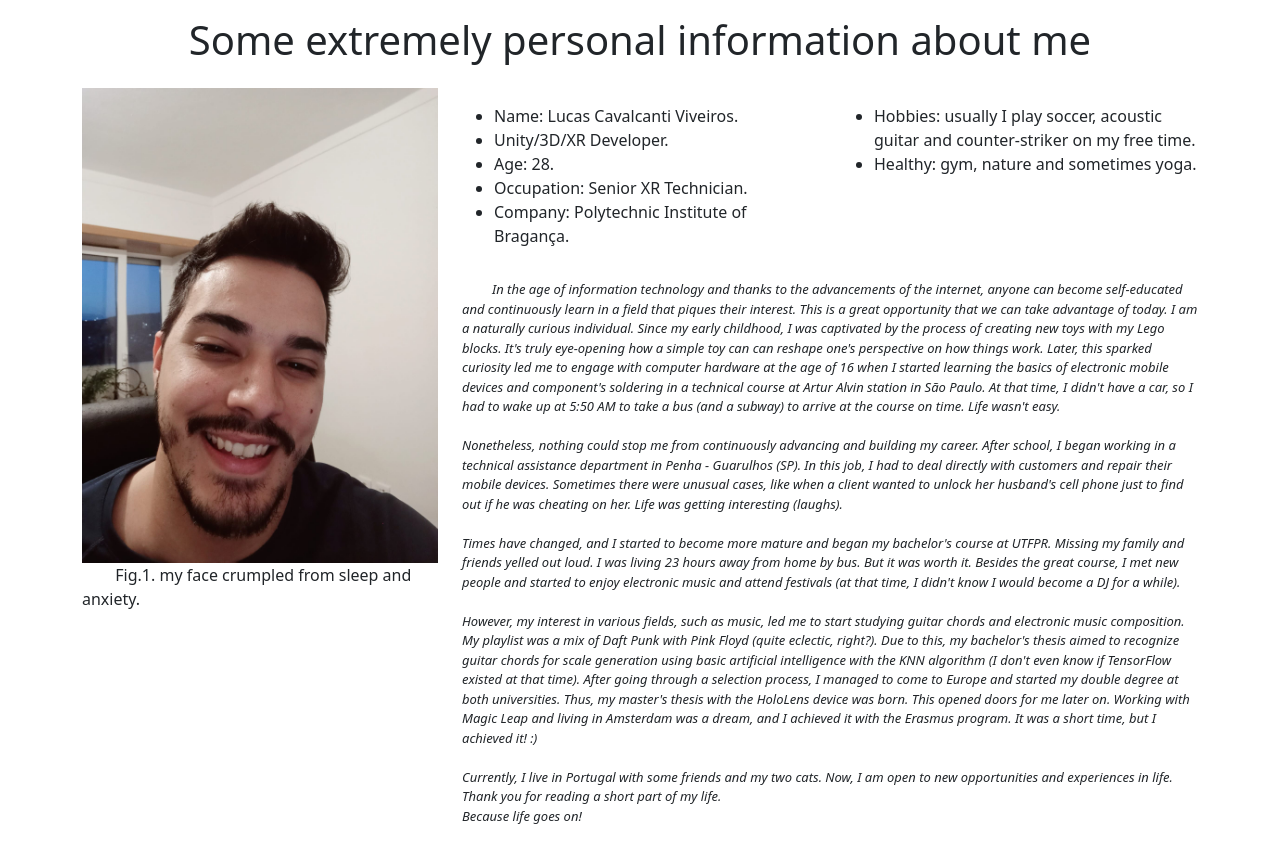
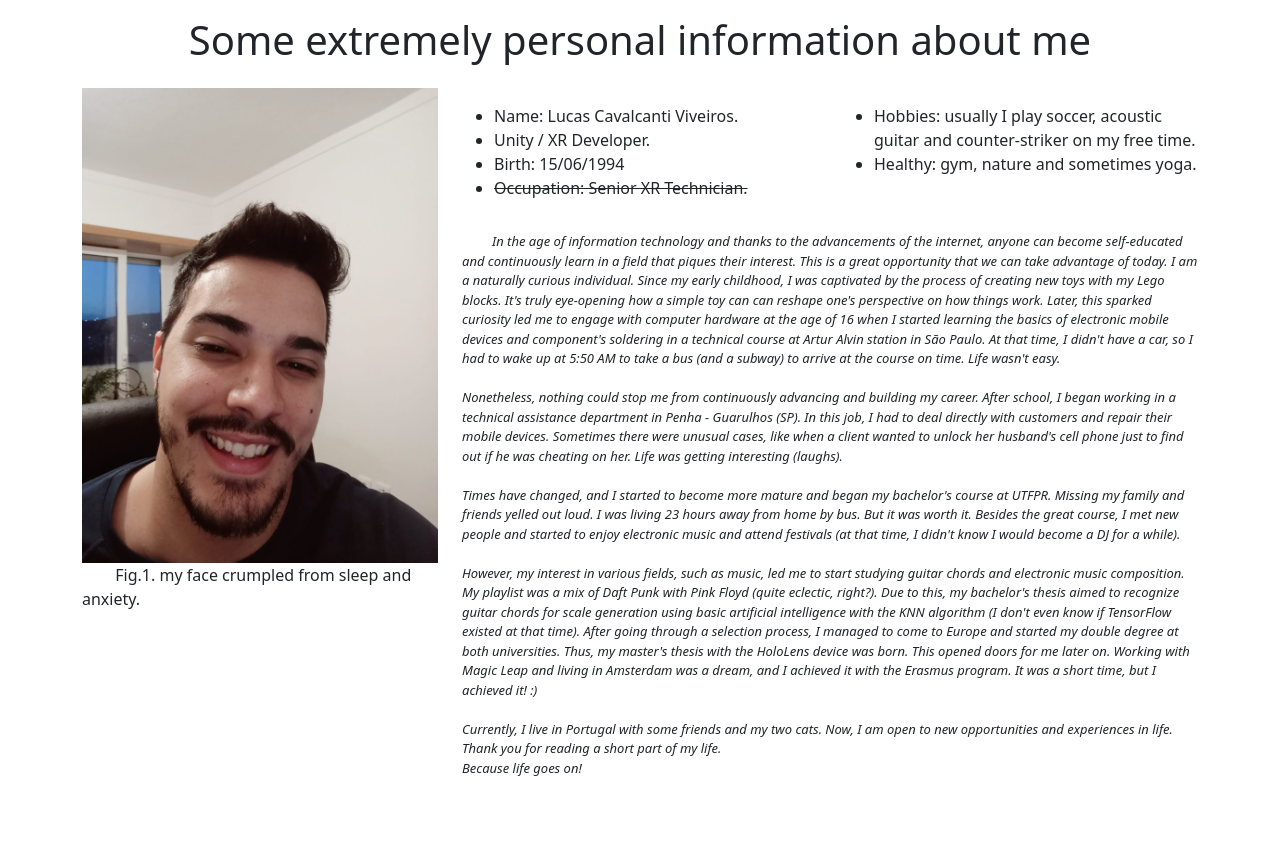
Before and after one commit to lucascviveiros/portfolio, a plain HTML site: page index.html in a window 1280 px wide. Shown: the part 960-1822 px from the top of the page. Drawn offline with Linux system fonts and the light colour scheme.

Commit message:
Update index.html

```diff
--- a/index.html
+++ b/index.html
@@ -75,10 +75,9 @@
                         <div class="col-md-6">
                             <ul>
                                 <li>Name: Lucas Cavalcanti Viveiros.</li>
-                                <li>Unity/3D/XR Developer.</li>
-                                <li>Age: 28.</li>
-                                <li>Occupation: Senior XR Technician.</li>
-                                <li>Company: Polytechnic Institute of Bragança.</li>
+                                <li>Unity / XR Developer.</li>
+                                <li>Birth: 15/06/1994</li>
+                                <li><s>Occupation: Senior XR Technician.</s>
                             </ul>
                         </div>
 
```
